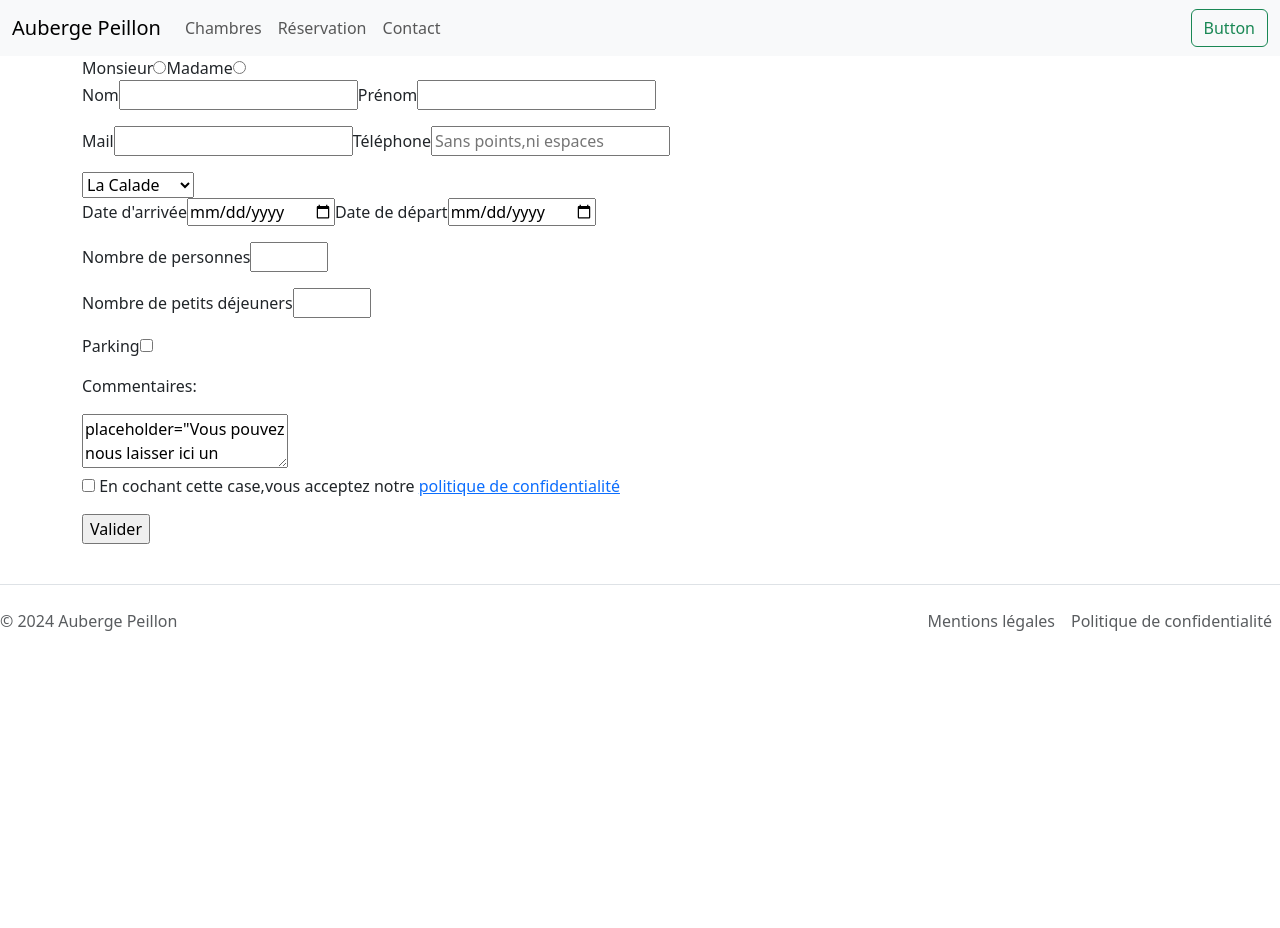
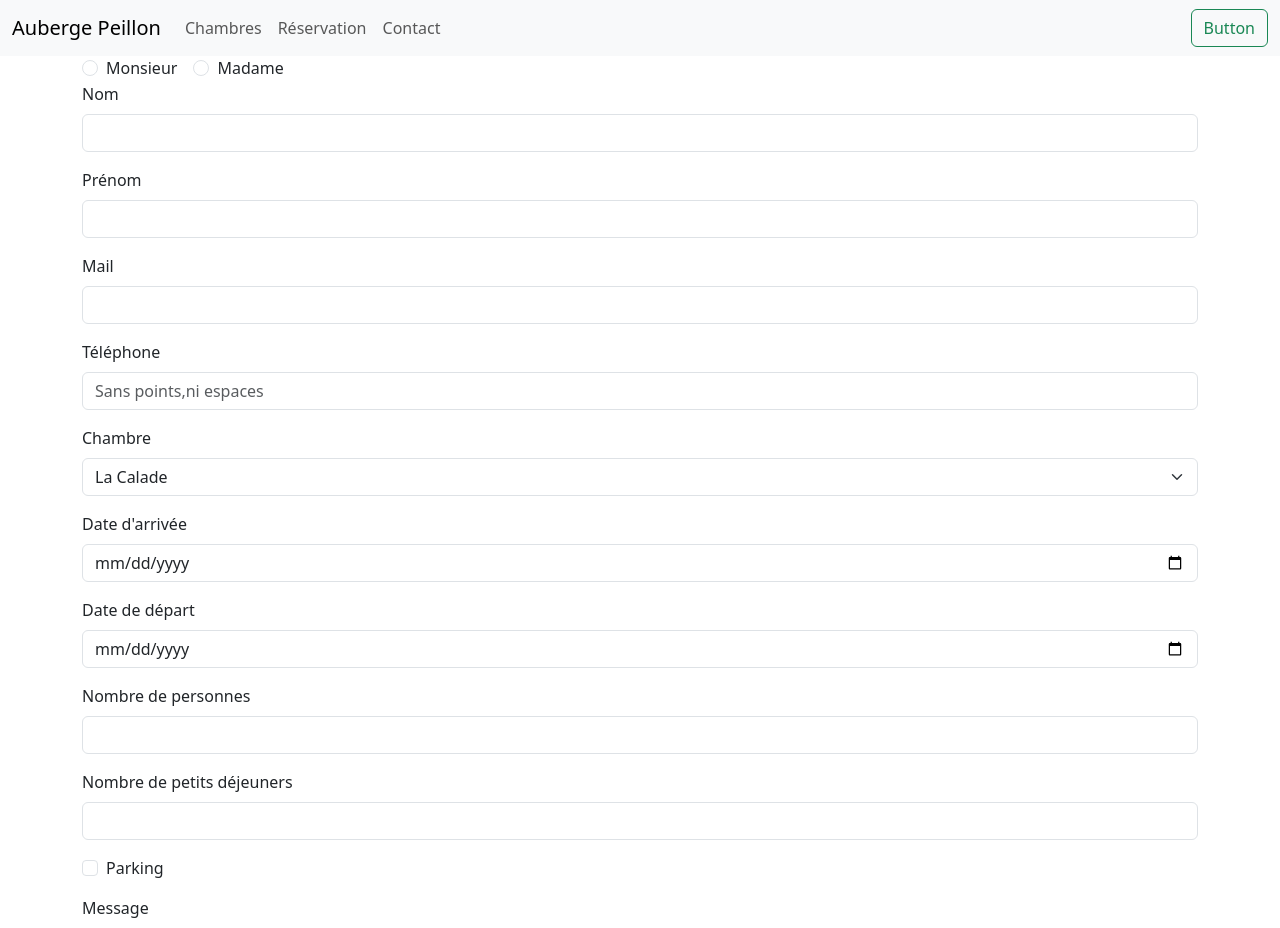
Before and after one commit to HM22-code/static-web-page-inn, a Vue app: page /static-web-page-inn/booking in a window 1280 px wide. Shown: the top 928 px of the page. Before the commit the page ends 800 px from the top, so only its background shows below. Built offline with nearby package versions, Linux system fonts and the light colour scheme.

Commit message:
Adding Form

```diff
--- a/src/components/Booking.vue
+++ b/src/components/Booking.vue
@@ -1,60 +1,74 @@
-<template lang="">
+<template>
     <div class="container">
-        <!-- Content here -->
         <form action="mailto:contact@aubergepeillon.fr" enctype="text/plain" method="post">
-			<fieldset>
-				<label for="monsieur">Monsieur</label>
-				<input type="radio" id="monsieur" name="genre" value="Monsieur">
-				<label for="madame">Madame</label>
-				<input type="radio" id="madame" name="genre" value="madame">
-				<p>
-					<label for="nom">Nom</label>
-					<input type="text" id="nom" required  name="nom" >
-					<label for="prenom">Prénom</label>
-					<input type="text" id="prenom" required name="prenom" >
-				</p>
-				<p>
-					<label for="mail">Mail</label>
-					<input type="email" id="mail" required name="mail" >
-					<label for="tel">Téléphone</label>
-					<input type="tel" id="tel" name="telephone" placeholder="Sans points,ni espaces" required>
-				</p>
-				<select id="chambre" name="Chambre">
+			<div class="form-check form-check-inline">
+				<input class="form-check-input" type="radio" id="monsieur" name="genre" value="Monsieur">
+				<label class="form-check-label" for="monsieur">Monsieur</label>
+			</div>
+			<div class="form-check form-check-inline">
+				<input class="form-check-input" type="radio" id="madame" name="genre" value="madame">
+				<label class="form-check-label" for="madame">Madame</label>
+			</div>
+			<div class="mb-3">
+				<label class="form-label" for="nom">Nom</label>
+				<input class="form-control" type="text" id="nom" required  name="nom" >
+			</div>
+			<div class="mb-3">
+				<label class="form-label" for="prenom">Prénom</label>
+				<input class="form-control" type="text" id="prenom" required name="prenom" >
+			</div>
+			<div class="mb-3">
+				<label class="form-label" for="mail">Mail</label>
+				<input class="form-control" type="email" id="mail" required name="mail" >
+			</div>
+			<div class="mb-3">
+				<label class="form-label" for="tel">Téléphone</label>
+				<input class="form-control" type="tel" id="tel" name="telephone" placeholder="Sans points,ni espaces" required>
+			</div>
+			<div class="mb-3">
+				<label class="form-label" for="chambre">Chambre</label>
+				<select class="form-select" id="chambre" name="Chambre">
 					<option value="La Calade">La Calade</option>
 					<option value="les Lucioles">Les Lucioles</option>
 					<option value="Les Myrtes">Les Myrtes</option>
 					<option value="La Fontaine">La Fontaine</option>
 					<option value="Les Oliviers">Les Oliviers</option>
 				</select>
-				<p>
-					<label for="datearrive">Date d'arrivée</label>
-					<input type="date" id="datearrive" required name="date d'arrivé" >
-					<label for="datedepart">Date de départ</label>
-					<input type="date" id="datedepart" required name="date de départ" >
-				</p>
-				<p>
-					<label for="npersonne">Nombre de personnes</label>
-					<input type="number" id="npersonne" name="nombre de personnes" min="1" max="4">
-				</p>
-				<p>
-					<label for="npetitdejeuner">Nombre de petits déjeuners</label>
-					<input type="number" id="npetitdejeuner" name="nombre de petits déjeuners" min="0" max="4">
-				</p>
-				<p>
-					<label for="parking">Parking</label>
-					<input type="checkbox" id="parking" name="parking">
-				</p>
-				<p>Commentaires:</p>
-				<textarea>placeholder="Vous pouvez nous laisser ici un message"</textarea>
-				<p>
-				<label for="confidentialite"></label>
-				<input type="checkbox" id="confidentialite" required name=" confidentialité">
-				En cochant cette case,vous acceptez notre <a href="confidentialite.html">politique de confidentialité</a>
-				</p>
-				<p>
-					<input type="submit" value="Valider">
-				</p>
-			</fieldset>
+			</div>
+			<div class="mb-3">
+				<label class="form-label" for="datearrive">Date d'arrivée</label>
+				<input class="form-control" type="date" id="datearrive" required name="date d'arrivé" >
+			</div>
+			<div class="mb-3">
+				<label class="form-label" for="datedepart">Date de départ</label>
+				<input class="form-control" type="date" id="datedepart" required name="date de départ" >
+			</div>
+			<div class="mb-3">
+				<label class="form-label" for="npersonne">Nombre de personnes</label>
+				<input class="form-control" type="number" id="npersonne" name="nombre de personnes" min="1" max="4">
+			</div>
+			<div class="mb-3">
+				<label class="form-label" for="npetitdejeuner">Nombre de petits déjeuners</label>
+				<input class="form-control" type="number" id="npetitdejeuner" name="nombre de petits déjeuners" min="0" max="4">
+			</div>
+			<div class="mb-3 form-check">
+				<input class="form-check-input" type="checkbox" id="parking" name="parking">
+				<label class="form-check-label" for="parking">Parking</label>
+			</div>
+			<div class="mb-3">
+				<label class="form-label" for="commentaires">Message</label>
+				<textarea class="form-control" id="commentaires" placeholder="Vous pouvez nous laisser ici un message"></textarea>
+			</div>
+			<div class="mb-3 form-check">
+				<input class="form-check-input" type="checkbox" id="confidentialite" required name=" confidentialité" />
+				<label class="form-check-label" for="confidentialite">
+					En cochant cette case,vous acceptez notre
+					<router-link to="/confidentiality">Politique de confidentialité</router-link>
+				</label>
+			</div>
+			<div class="mb-3">
+				<input class="btn btn-primary" type="submit" value="Valider" />
+			</div>
 		</form>
     </div>
 </template>
```
